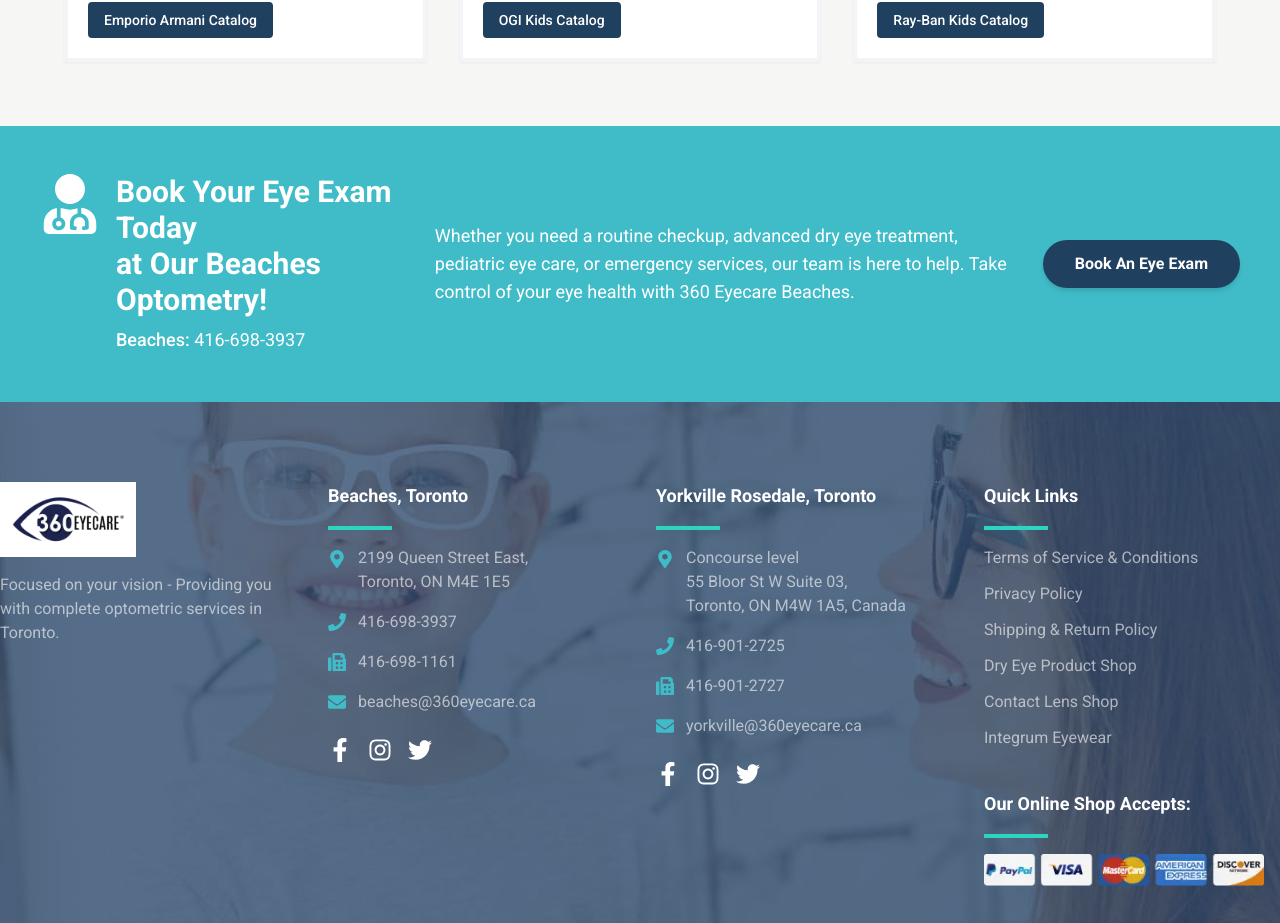
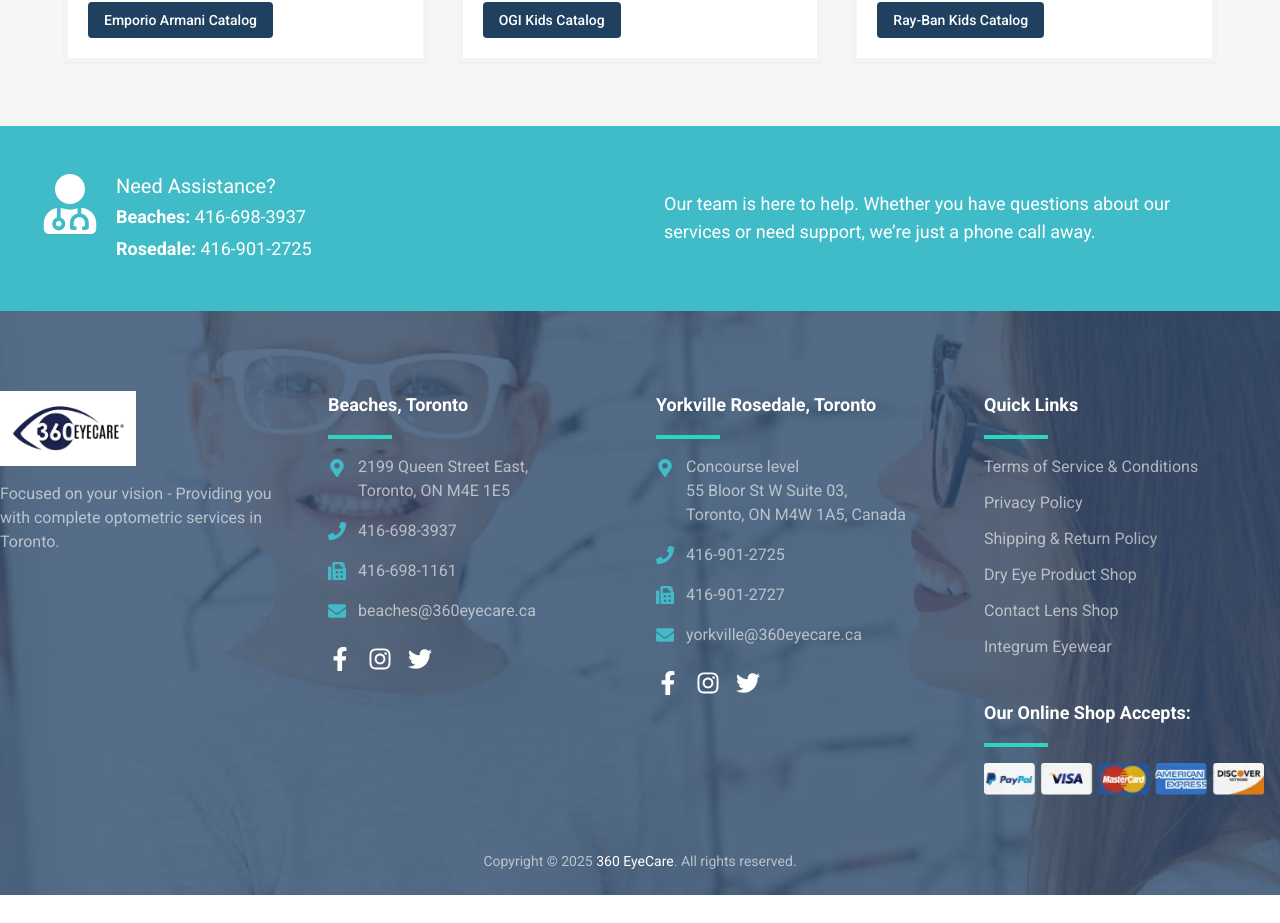
Before and after one commit to invennicoofficial/360-eye-care, a Next.js app: page /eyeglasses in a window 1280 px wide. Shown: the part 5099-6022 px from the top of the page. After the commit the page ends 5994 px from the top, so only its background shows below. Built offline with nearby package versions, Linux system fonts and the light colour scheme.

Commit message:
feat:added the left orver part

```diff
--- a/app/(eye-ware)/eyeglasses/page.jsx
+++ b/app/(eye-ware)/eyeglasses/page.jsx
@@ -31,6 +31,7 @@ import {
   Brand24,
 } from "../../../constants/brand";
 import Card from "../../../components/Card";
+import BookExamCommon from "../../../components/common/BookExampCommon";
 // todo : need to change the redirection link
 
 const pages = () => {
@@ -342,43 +343,18 @@ const pages = () => {
           </div>
         </div>
       </div>
-      <div className="w-full bg-combination-100 py-12  px-4 md:px-10">
-        <div className="max-w-7xl mx-auto flex flex-col md:flex-row items-center justify-between gap-6 md:gap-8">
-          {/* Left: Icon + Heading */}
-          <div className="flex flex-col md:flex-row items-center md:items-start gap-4 text-white text-center md:text-left">
-            <div className="text-5xl md:text-6xl mb-2 md:mb-0">
-              <FaUserMd />
-            </div>
-            <div>
-              <h2 className="text-2xl md:text-3xl font-semibold leading-tight text-white">
-                Book Your Eye Exam Today <br className="hidden md:block" />
-                at Our Beaches Optometry!
-              </h2>
-              <p className="mt-2 text-lg font-medium">
-                Beaches: <span className="font-normal">416-698-3937</span>
-              </p>
-            </div>
-          </div>
-
-          {/* Center: Description */}
-          <div className="text-white text-center md:text-left max-w-md lg:max-w-xl my-4 md:my-0">
-            <p className="text-base md:text-lg leading-relaxed">
-              Whether you need a routine checkup, advanced dry eye treatment,
-              pediatric eye care, or emergency services, our team is here to
-              help. Take control of your eye health with 360 Eyecare Beaches.
-            </p>
-          </div>
-
-          {/* Right: CTA Button */}
-          <div className="w-full md:w-auto text-center shrink-0">
-            <Link href="/book-appointment">
-              <button className="bg-combination-200 hover:text-combination-100 text-white font-bold py-3 px-8 rounded-full transition-colors duration-200 shadow-md">
-                Book An Eye Exam
-              </button>
-            </Link>
-          </div>
-        </div>
-      </div>
+      {/* Left: Icon + Heading */}
+      <BookExamCommon
+        icon={<FaUserMd />}
+        title="Need Assistance?"
+        phones={[
+          { label: "Beaches", number: "416-698-3937" },
+          { label: "Rosedale", number: "416-901-2725" },
+        ]}
+        description="Our team is here to help. Whether you have questions about our services or need support, we’re just a phone call away."
+        buttonText="Book Appointment"
+        buttonLink="/book-appointment"
+      />
     </main>
   );
 };
--- a/app/(eye-ware)/selection-guide/page.jsx
+++ b/app/(eye-ware)/selection-guide/page.jsx
@@ -76,6 +76,13 @@ const page = () => {
         buttonText="Book An Appointment"
         buttonLink="/book-appointment"
       />
+      <div className="max-w-6xl mx-auto">
+        <p>
+          After you’ve selected your frame it’s important to get complete
+          fitting measurements of the frame on your face to ensure acurate and
+          optimized vision through your new lenses
+        </p>
+      </div>
     </main>
   );
 };
--- a/components/common/BookExampCommon.jsx
+++ b/components/common/BookExampCommon.jsx
@@ -15,7 +15,7 @@ const BookExamCommon = ({
         <div className="flex flex-col md:flex-row items-center md:items-start gap-4 text-white text-center md:text-left">
           <div className="text-5xl md:text-6xl mb-2 md:mb-0">{icon}</div>
           <div>
-            <h2 className="text-2xl md:text-3xl font-semibold leading-tight text-white">
+            <h2 className="text-xl md:text-1xl font-light leading-tight text-white">
               {title}
             </h2>
             {phones?.map((phone, index) => (
@@ -33,13 +33,13 @@ const BookExamCommon = ({
         </div>
 
         {/* Right: CTA Button */}
-        <div className="w-full md:w-auto text-center shrink-0">
+        {/* <div className="w-full md:w-auto text-center shrink-0">
           <Link href={buttonLink}>
             <button className="bg-combination-200 hover:text-combination-100 text-white font-bold py-3 px-8 rounded-full transition-colors duration-200 shadow-md">
               {buttonText}
             </button>
           </Link>
-        </div>
+        </div> */}
       </div>
     </div>
   );
```
